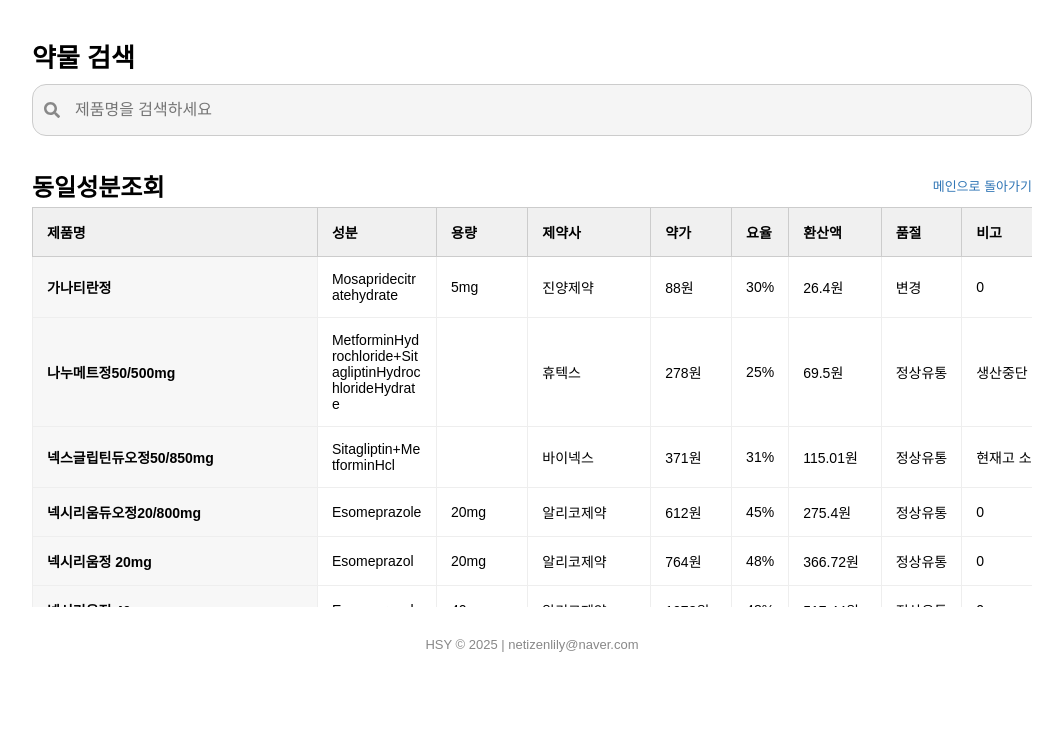
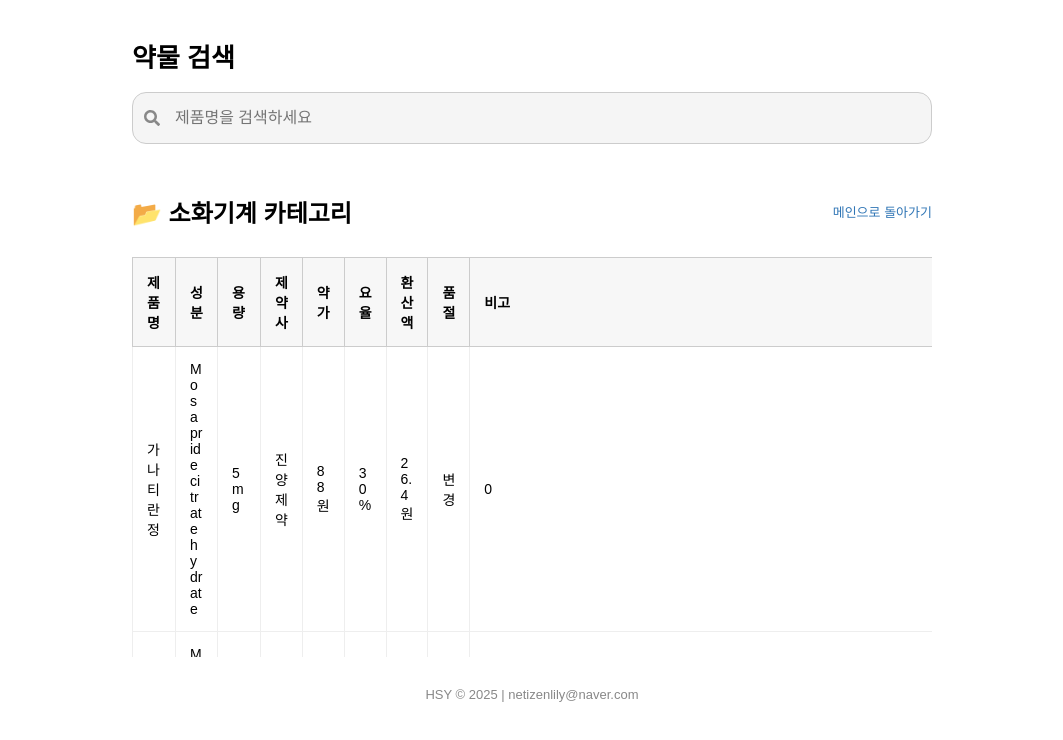
Before and after one commit to dasampharm/dasanpharm, a React (Create React App) app: page / in a window 1280 px wide. Both pictures are taken after a click on the button "소화기계". Shown: the top 740 px of the page, without its empty margins (108-1171 px from the left). Built offline with nearby package versions, Linux system fonts and the light colour scheme.

Commit message:
App.js 업데이트

```diff
--- a/src/App.js
+++ b/src/App.js
@@ -79,56 +79,11 @@ function App() {
     if (inputRef.current) inputRef.current.value = "";
   };
 
-  const getCellStyle = (key, value) => {
-    const commonStickyStyle = key === "제품명" ? {
-      position: "sticky",
-      left: 0,
-      background: "#f7f7f7",
-      zIndex: 2,
-      minWidth: "100px",
-      fontWeight: "bold",
-      whiteSpace: "nowrap",
-      overflow: "hidden",
-      textOverflow: "ellipsis",
-      wordBreak: "keep-all"
-    } : {};
-    if (["성분", "용량", "제약사"].includes(key)) {
-      return {
-        whiteSpace: value && value.length > 8 ? "normal" : "nowrap",
-        wordBreak: "break-word",
-        overflowWrap: "anywhere",
-        ...commonStickyStyle
-      };
-    }
-    if (["품절", "환산액", "약가", "요율"].includes(key)) {
-      return {
-        whiteSpace: "nowrap",
-        ...commonStickyStyle
-      };
-    }
-    if (key === "비고") {
-      return {
-        whiteSpace: value && value.length > 15 ? "normal" : "nowrap",
-        wordBreak: "break-word",
-        overflowWrap: "anywhere",
-        ...commonStickyStyle
-      };
-    }
-    return {
-      whiteSpace: "normal",
-      wordBreak: "break-word",
-      overflowWrap: "anywhere",
-      ...commonStickyStyle
-    };
-  };
-
-  const tableHeaders = ["제품명", selectedDrug ? null : "성분", "용량", "제약사", "약가", "요율", "환산액", "품절", "비고"].filter(Boolean);
-
   return (
-    <div style={{ padding: "20px", fontFamily: "sans-serif", maxWidth: "1000px", margin: "0 auto" }}>
+    <div style={{ padding: "20px", fontFamily: "sans-serif", maxWidth: "800px", margin: "0 auto" }}>
       <div style={{ position: "sticky", top: 0, zIndex: 10, backgroundColor: "#fff", paddingBottom: "10px" }}>
-        <h1 style={{ fontSize: "26px", marginBottom: "10px" }}>약물 검색</h1>
-        <div style={{ display: "flex", gap: "8px", marginBottom: "12px" }}>
+        <h1 style={{ fontSize: "26px" }}>약물 검색</h1>
+        <div style={{ display: "flex", gap: "8px" }}>
           <div style={{ position: "relative", flexGrow: 1 }}>
             <FaSearch style={{ position: "absolute", top: "50%", left: "12px", transform: "translateY(-50%)", color: "#888" }} />
             <input
@@ -150,14 +105,14 @@ function App() {
 
       {!selectedDrug && !selectedCategory && (
         <>
-          <h3 style={{ fontSize: "16px", marginTop: "30px", marginBottom: "20px" }}>약물 카테고리</h3>
-          <div style={{ display: "flex", flexWrap: "wrap", gap: "10px", marginBottom: "30px" }}>
+          <h3 style={{ fontSize: "16px", marginTop: "20px", marginBottom: "8px" }}>약물 카테고리</h3>
+          <div style={{ display: "flex", flexWrap: "wrap", gap: "10px", marginBottom: "20px" }}>
             {categories.map((cat) => (
               <button key={cat} onClick={() => handleCategoryClick(cat)} style={{ padding: "10px 16px", border: "1px solid #ccc", borderRadius: "12px", background: "white", fontSize: "14px", cursor: "pointer" }}>{cat}</button>
             ))}
           </div>
-          <h3 style={{ fontSize: "16px", marginBottom: "12px" }}>안내사항</h3>
-          <div style={{ backgroundColor: "#f9f9f9", border: "1px solid #ccc", borderRadius: "12px", padding: "20px", fontSize: "13px", lineHeight: "1.7", marginTop: "20px" }}>
+          <h3 style={{ fontSize: "16px", marginBottom: "8px" }}>안내사항</h3>
+          <div style={{ backgroundColor: "#f9f9f9", border: "1px solid #ccc", borderRadius: "12px", padding: "20px", fontSize: "13px", lineHeight: "1.7" }}>
             <p>다산팜에서 거래하는 약물 리스트입니다.</p>
             <p>제품명 검색 시 동일 성분의 약물이 보여집니다.</p>
             <p>약가는 매일 영업일 10시 경에 업데이트됩니다.</p>
@@ -166,20 +121,20 @@ function App() {
       )}
 
       {(selectedDrug || selectedCategory) && (
-        <div style={{ marginTop: "10px", width: "100%", overflowX: "auto" }}>
-          <div style={{ display: "flex", justifyContent: "space-between", alignItems: "center", marginBottom: "4px" }}>
-            <h2 style={{ margin: 0 }}>동일성분조회</h2>
+        <div style={{ marginTop: "20px", width: "100%", overflowX: "auto" }}>
+          <div style={{ display: "flex", justifyContent: "space-between", alignItems: "center", marginBottom: "8px" }}>
+            <h2>{selectedDrug ? "동일성분조회" : `📂 ${selectedCategory} 카테고리`}</h2>
             <span onClick={handleReset} style={{ fontSize: "13px", color: "#2F75B5", cursor: "pointer" }}>메인으로 돌아가기</span>
           </div>
 
           {selectedDrug && (
-            <div style={{ fontSize: "14px", marginBottom: "4px" }}>
+            <div style={{ fontSize: "14px", marginBottom: "10px" }}>
               성분 : {selectedDrug["성분"]} {selectedDrug["용량"]}
             </div>
           )}
 
           {selectedDrug && (
-            <div style={{ display: "flex", gap: "12px", marginBottom: "12px" }}>
+            <div style={{ display: "flex", gap: "10px", marginBottom: "10px" }}>
               <label style={{ display: "flex", alignItems: "center", fontSize: "14px" }}>
                 <input type="checkbox" checked={sameDoseOnly} onChange={() => setSameDoseOnly(!sameDoseOnly)} /> 동일 용량
               </label>
@@ -193,16 +148,20 @@ function App() {
             <table style={{ borderCollapse: "collapse", tableLayout: "auto", width: "100%", fontSize: "14px" }}>
               <thead>
                 <tr>
-                  {tableHeaders.map((key, i) => (
-                    <th key={i} style={{ padding: "14px", border: "1px solid #ccc", backgroundColor: "#f0f0f0", textAlign: "left", position: key === "제품명" ? "sticky" : undefined, left: key === "제품명" ? 0 : undefined, zIndex: key === "제품명" ? 3 : undefined }}>{key}</th>
+                  <th style={{ padding: "14px", border: "1px solid #ccc", backgroundColor: "#f7f7f7", textAlign: "left", position: "sticky", top: 0, left: 0, zIndex: 4 }}>제품명</th>
+                  {selectedDrug ? null : <th style={{ padding: "14px", border: "1px solid #ccc", backgroundColor: "#f7f7f7", textAlign: "left", position: "sticky", top: 0, zIndex: 3 }}>성분</th>}
+                  {["용량", "제약사", "약가", "요율", "환산액", "품절", "비고"].map((label, i) => (
+                    <th key={i} style={{ padding: "14px", border: "1px solid #ccc", backgroundColor: "#f7f7f7", textAlign: "left", position: "sticky", top: 0, zIndex: 2 }}>{label}</th>
                   ))}
                 </tr>
               </thead>
               <tbody>
-                {getFilteredDrugs().map((drug, rowIndex) => (
-                  <tr key={rowIndex}>
-                    {tableHeaders.map((key, colIndex) => (
-                      <td key={colIndex} style={{ padding: "14px", border: "1px solid #eee", ...getCellStyle(key, drug[key]) }}>{drug[key]}</td>
+                {getFilteredDrugs().map((drug, index) => (
+                  <tr key={index}>
+                    <td style={{ padding: "14px", border: "1px solid #eee", background: "#fff", wordBreak: "break-word", overflowWrap: "anywhere", whiteSpace: "normal", position: "sticky", left: 0, zIndex: 1 }}>{drug["제품명"]}</td>
+                    {selectedDrug ? null : <td style={{ padding: "14px", border: "1px solid #eee", wordBreak: "break-word", overflowWrap: "anywhere", whiteSpace: "normal" }}>{drug["성분"]}</td>}
+                    {["용량", "제약사", "약가", "요율", "환산액", "품절", "비고"].map((key, i) => (
+                      <td key={i} style={{ padding: "14px", border: "1px solid #eee", whiteSpace: key === "비고" ? "nowrap" : "normal", overflow: key === "비고" ? "visible" : "hidden", wordBreak: key === "비고" ? "normal" : "break-word", overflowWrap: "anywhere" }}>{drug[key]}</td>
                     ))}
                   </tr>
                 ))}
```
